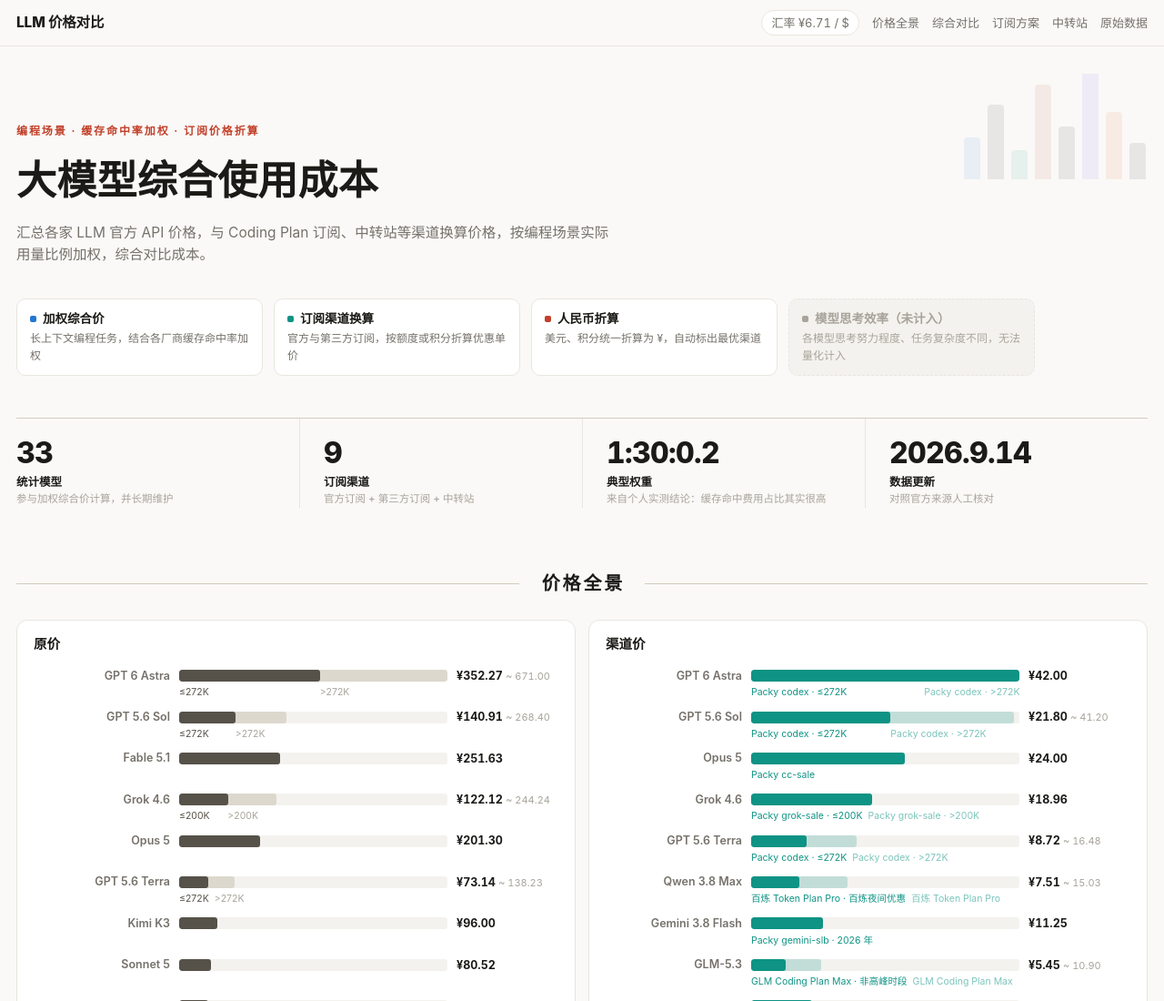
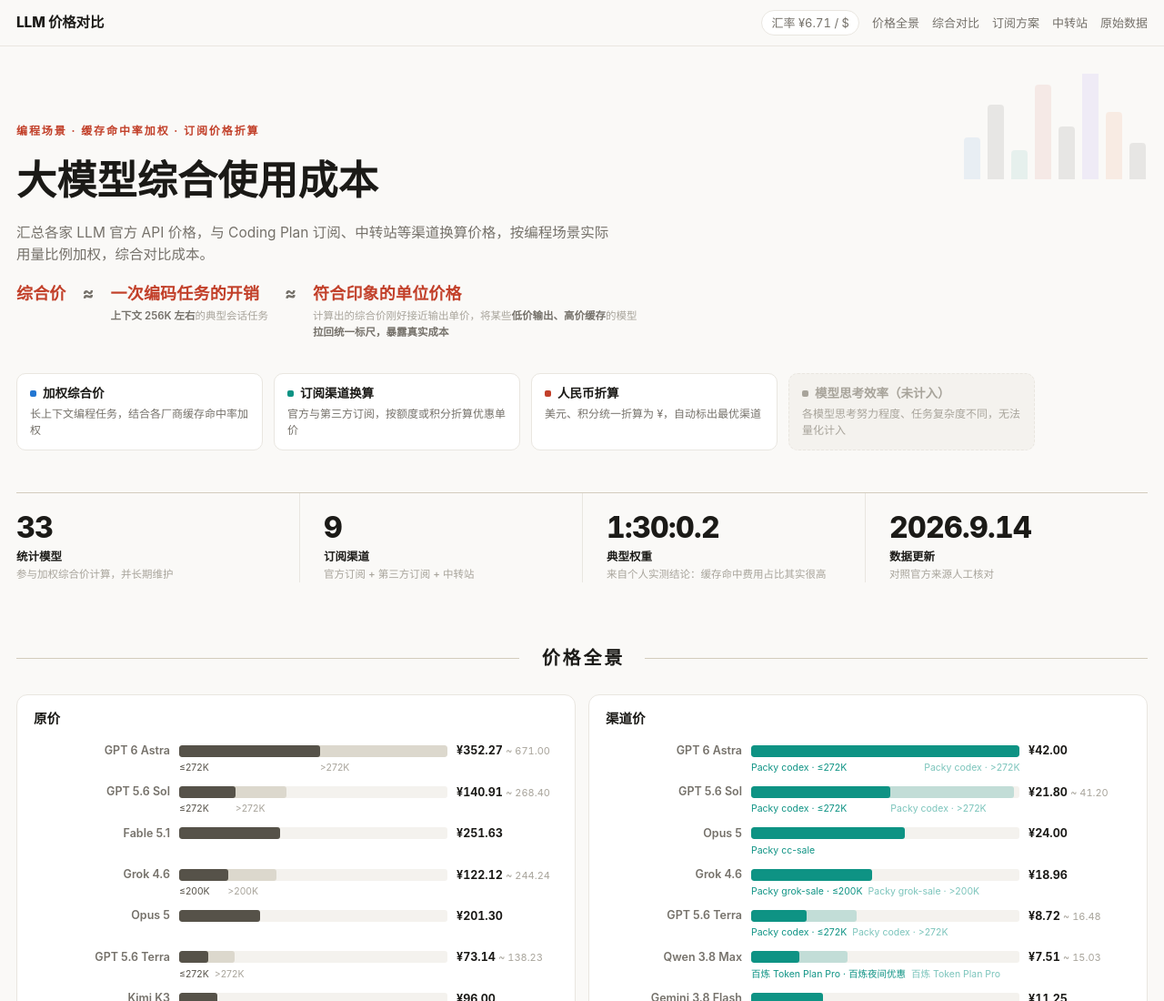
Before and after one commit to XiaoJHcc/llm-api-and-plan-pricing-in-china, a plain HTML site: page index.html in a window 1280 px wide. Shown: the top 1100 px of the page at 91% size. Drawn offline with Linux system fonts and the light colour scheme.

Commit message:
调整文案

```diff
--- a/index.html
+++ b/index.html
@@ -343,6 +343,13 @@
 .hero-kicker{font-size:12px;font-weight:700;letter-spacing:.16em;color:var(--cny)}
 .hero-h1{position:relative;margin:18px 0 20px;font:800 44px/1.18 Georgia,"Times New Roman","Songti SC","STSong",serif;letter-spacing:.005em}
 .hero-lede{position:relative;margin:0;color:var(--muted);font-size:15.5px;max-width:660px}
+/* 综合价口径说明：红字等式 + 各段灰字注释 */
+.hero-formula{position:relative;display:flex;align-items:baseline;flex-wrap:wrap;gap:8px 16px;margin:16px 0 0;max-width:960px}
+.hfm-item{display:flex;flex-direction:column;gap:3px}
+.hfm-t{font-size:18px;font-weight:800;color:var(--cny);letter-spacing:.01em}
+.hfm-n{font-size:11.5px;line-height:1.5;color:var(--faint);max-width:360px}
+.hfm-n b{font-weight:600;color:var(--muted)}
+.hfm-op{font-size:19px;font-weight:800;color:var(--muted);padding:0 2px}
 .hero-feats{position:relative;display:grid;grid-template-columns:repeat(4,1fr);gap:12px;margin-top:36px;max-width:1120px}
 .hf{border:1px solid var(--line);border-radius:10px;background:var(--card);padding:11px 14px}
 .hf-t{font-size:13.5px;font-weight:750}
@@ -365,6 +372,10 @@
 }
 @media (max-width:760px){
   .hero-h1{font-size:31px}
+  .hero-formula{flex-direction:column;align-items:flex-start;gap:8px}
+  .hfm-op{font-size:14px;line-height:1;padding-left:2px}
+  .hfm-n{max-width:100%}
+  .hfm-t{font-size:16px}
   .hero-deco{display:none}
   .hero-feats{grid-template-columns:1fr}
 }
@@ -441,6 +452,19 @@
     <div class="hero-kicker">编程场景 · 缓存命中率加权 · 订阅价格折算</div>
     <h1 class="hero-h1">大模型综合使用成本</h1>
     <p class="hero-lede">汇总各家 LLM 官方 API 价格，与 Coding Plan 订阅、中转站等渠道换算价格，按编程场景实际用量比例加权，综合对比成本。</p>
+    <div class="hero-formula">
+      <div class="hfm-item"><span class="hfm-t">综合价</span></div>
+      <span class="hfm-op">≈</span>
+      <div class="hfm-item">
+        <span class="hfm-t">一次编码任务的开销</span>
+        <span class="hfm-n"><b>上下文 256K 左右</b>的典型会话任务</span>
+      </div>
+      <span class="hfm-op">≈</span>
+      <div class="hfm-item">
+        <span class="hfm-t">符合印象的单位价格</span>
+        <span class="hfm-n">计算出的综合价刚好接近输出单价，将某些<b>低价输出、高价缓存</b>的模型<b>拉回统一标尺，暴露真实成本</b></span>
+      </div>
+    </div>
     <div class="hero-feats">
       <div class="hf"><div class="hf-t">加权综合价</div><div class="hf-d">长上下文编程任务，结合各厂商缓存命中率加权</div></div>
       <div class="hf"><div class="hf-t">订阅渠道换算</div><div class="hf-d">官方与第三方订阅，按额度或积分折算优惠单价</div></div>
```
Also changed, not shown: 1 other file.
